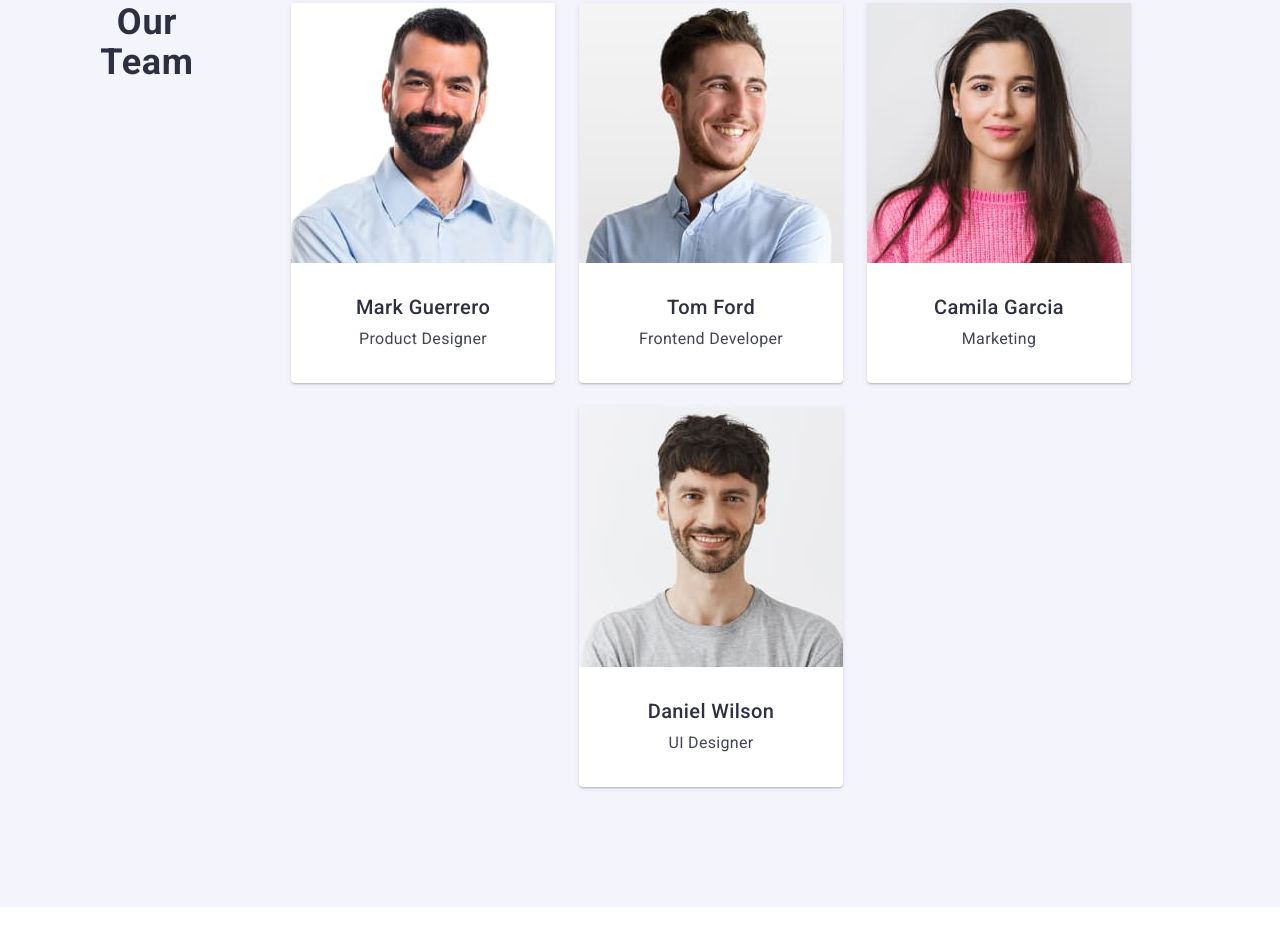
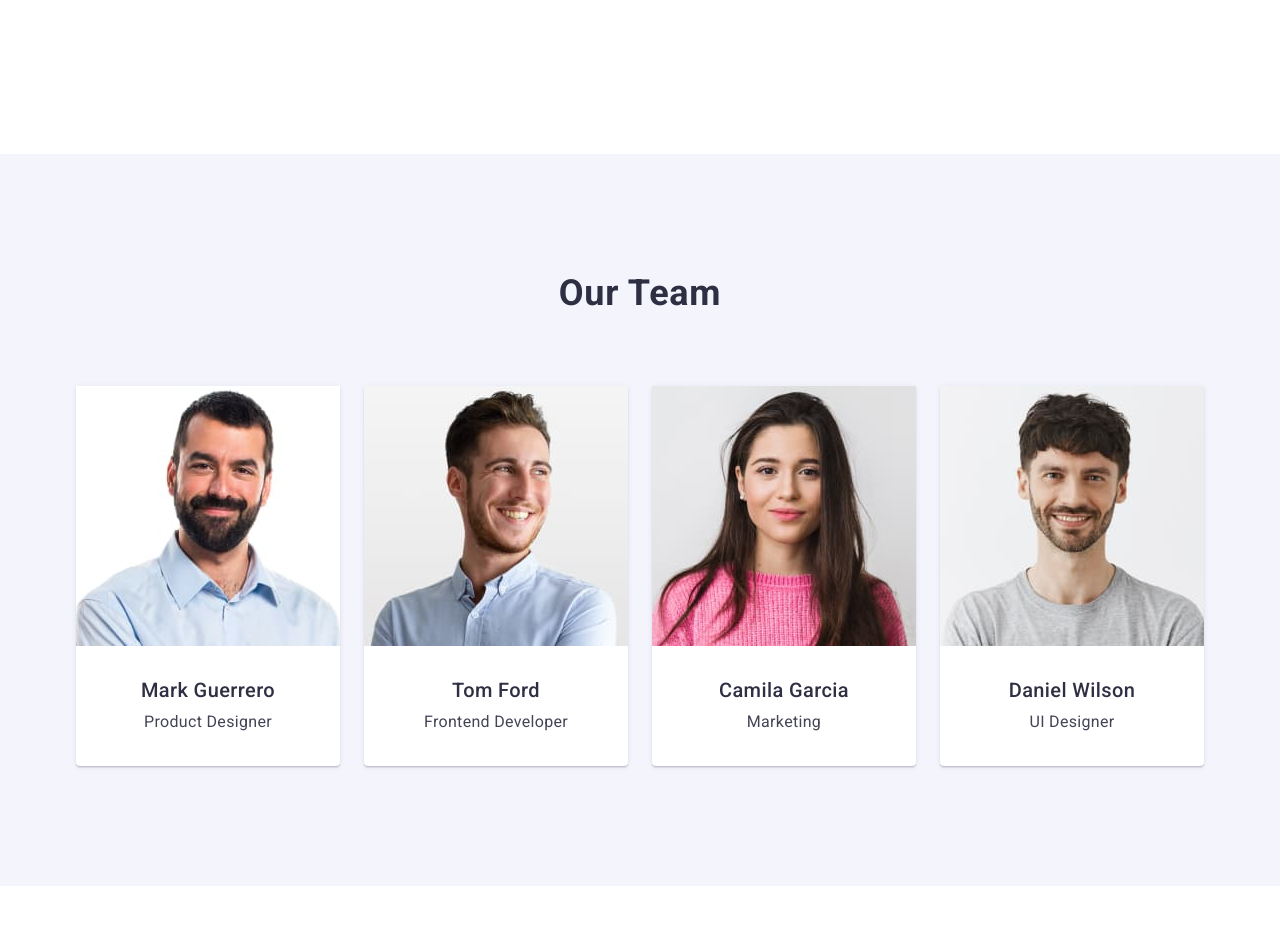
Before and after one commit to can-guzel/goit-markup-hw-03, a plain HTML site: page index.html in a window 1280 px wide. Shown: the part 1538-2480 px from the top of the page. Drawn offline with nearby package versions, Linux system fonts and the light colour scheme.

Commit message:
revised thirdh section

```diff
--- a/css/styles.css
+++ b/css/styles.css
@@ -30,7 +30,6 @@ img {
 }
 
 .container {
-  display: flex;
   width: 1158px;
   margin: 0 auto;
   padding: 0 15px;
@@ -44,6 +43,7 @@ header {
 }
 
 .header-section {
+  display: flex;
   flex-direction: row;
   justify-content: space-between;
 }
@@ -51,7 +51,6 @@ header {
 .navbar {
   display: flex;
   flex-direction: row;
-  gap: 76px;
   align-items: center;
 }
 
@@ -125,19 +124,19 @@ header {
 
 .first-section {
   color: #ffffff;
-  flex-direction: column;
   background-color: #2e2f42;
   padding: 188px 0;
+  align-items: center;
 }
 
 .main-title {
   max-width: 496px;
   margin-top: 188px;
   margin-bottom: 48px;
-  text-align: center;
   font-size: 56px;
   letter-spacing: 0.02em;
   line-height: 1.07;
+  text-align: center;
 }
 .order-button {
   color: #ffffff;
@@ -208,6 +207,10 @@ header {
   padding: 120px 0;
 }
 
+.personel-info {
+  padding: 32px 0;
+}
+
 .team-title {
   color: #2e2f42;
   font-size: 36px;
@@ -231,6 +234,7 @@ header {
   background-color: #ffffff;
   text-align: center;
   align-items: center;
+  flex-basis: calc((100% - 72px) / 4);
   box-shadow: 0px 1px 6px rgba(46, 47, 66, 0.08),
     0px 1px 1px rgba(46, 47, 66, 0.16), 0px 2px 1px rgba(46, 47, 66, 0.08);
   border-radius: 0px 0px 4px 4px;
@@ -242,7 +246,6 @@ header {
   font-weight: 500;
   line-height: 1.2;
   letter-spacing: 0.02em;
-  margin-top: 32px;
   margin-bottom: 8px;
 }
 
@@ -250,7 +253,6 @@ header {
   font-size: 16px;
   line-height: 1.5;
   letter-spacing: 0.02em;
-  margin-bottom: 32px;
 }
 
 .portfolio-section {
--- a/index.html
+++ b/index.html
@@ -106,23 +106,31 @@
           <ul class="team-list">
             <li class="team-card">
               <img src="./images/mark.jpg" alt="Mark's Image" width="264" />
+              <div class="personel-info">
                 <h3 class="tl-title">Mark Guerrero</h3>
                 <p class="tl-text">Product Designer</p>
+              </div>
             </li>
             <li class="team-card">
               <img src="./images/tom.jpg" alt="Tom's Image" width="264" />
+              <div class="personel-info">
                 <h3 class="tl-title">Tom Ford</h3>
                 <p class="tl-text">Frontend Developer</p>
+              </div>
             </li>
             <li class="team-card">
               <img src="./images/camila.jpg" alt="Camila's Image" width="264" />
+              <div class="personel-info">
                 <h3 class="tl-title">Camila Garcia</h3>
                 <p class="tl-text">Marketing</p>
+              </div>
             </li>
             <li class="team-card">
               <img src="./images/daniel.jpg" alt="Daniel's Image" width="264" />
+              <div class="personel-info">
                 <h3 class="tl-title">Daniel Wilson</h3>
                 <p class="tl-text">UI Designer</p>
+              </div>
             </li>
           </ul>
         </div>
```
Lines whose indentation alone changed are shown as unchanged.
